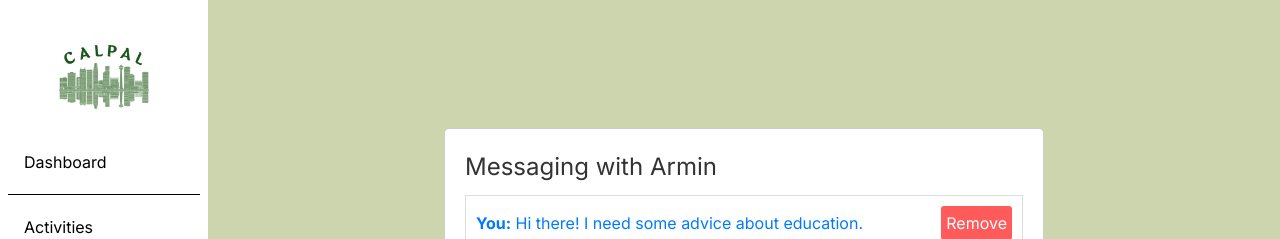
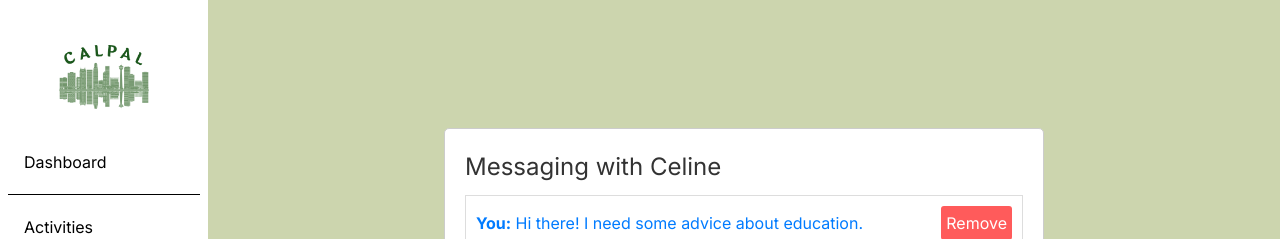
Before and after one commit to haywirebanana/The-We8, a Next.js app in the folder calpal/: page /live-chat2 in a window 1280 px wide. Shown: the top 239 px of the page. Built offline with nearby package versions, Linux system fonts and the light colour scheme.

Commit message:
asidhasdiuhasdij

```diff
--- a/calpal/src/app/(with-side-bar)/live-chat2/page.tsx
+++ b/calpal/src/app/(with-side-bar)/live-chat2/page.tsx
@@ -111,7 +111,7 @@ export default function LiveChat() {
 
             {/* Messaging container */}
             <div style={containerStyle}>
-                <h2 style={headingStyle}>Messaging with Armin </h2>
+                <h2 style={headingStyle}>Messaging with Celine </h2>
 
                 {/* Message area */}
                 <div style={messageAreaStyle}>
```
